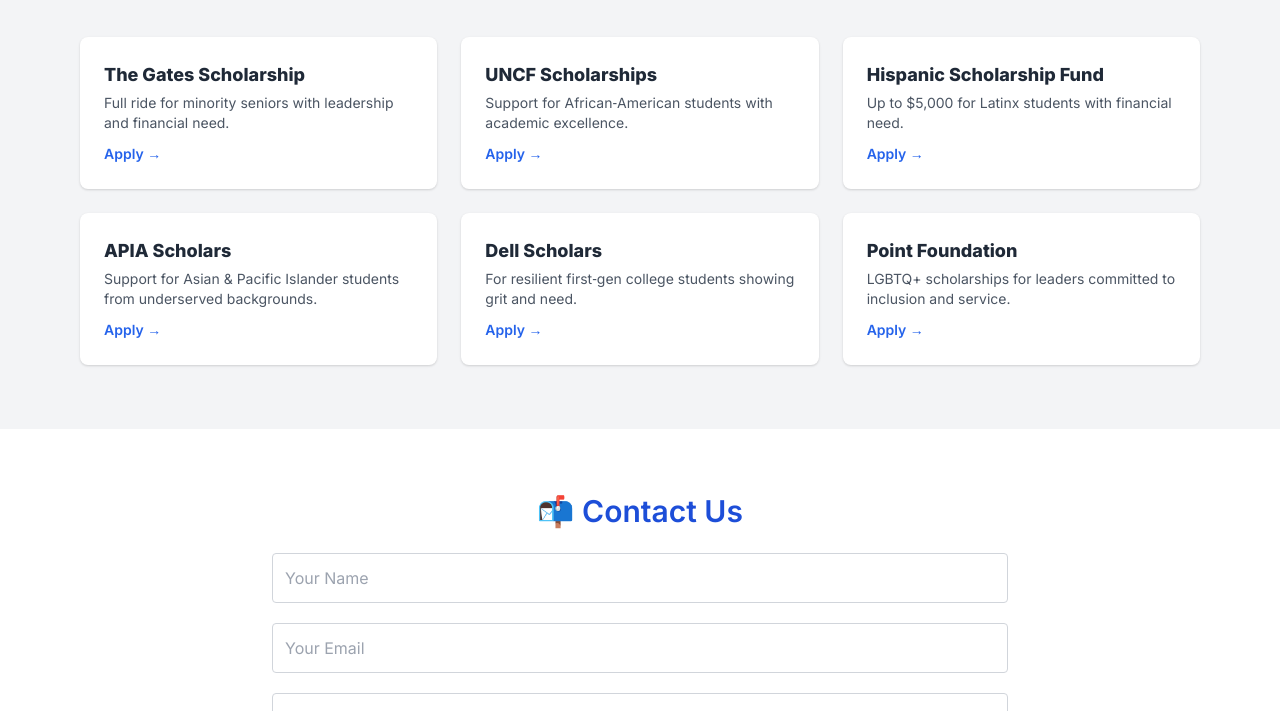
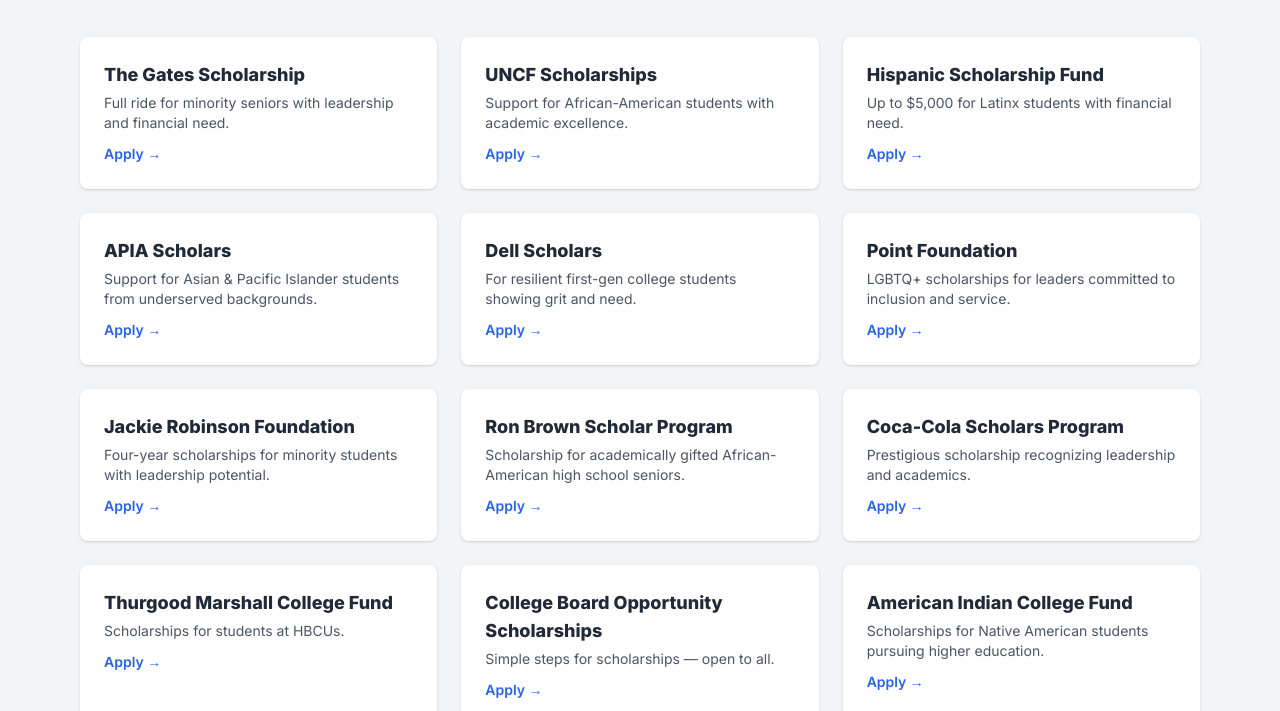
Before and after one commit to aishanipar17/scholsteps, a plain HTML site: page index.html in a window 1280 px wide. Shown: the part 549-1260 px from the top of the page. Drawn offline with nearby package versions, Linux system fonts and the light colour scheme.

Commit message:
Update index.html

```diff
--- a/index.html
+++ b/index.html
@@ -28,7 +28,7 @@
     <p class="max-w-xl mx-auto text-lg opacity-90">Discover scholarships for minority, first-gen, and underserved students. Start your journey toward college today.</p>
   </section>
 
-  <!-- Search Bar -->
+  <!-- Search -->
   <section class="py-8 bg-gray-100">
     <div class="max-w-4xl mx-auto px-4">
       <input id="searchInput" type="text" placeholder="Search scholarships..."
@@ -42,41 +42,119 @@
       <h3 class="text-3xl font-semibold text-center text-blue-700 mb-10">🎓 Featured Scholarships</h3>
       <div id="cards" class="grid sm:grid-cols-2 lg:grid-cols-3 gap-6">
         <!-- Card Template -->
-        <div class="card bg-white p-6 rounded-lg shadow hover:shadow-md transition" data-keywords="gates scholarship minority leadership financial need">
-          <h4 class="text-lg font-bold mb-1">The Gates Scholarship</h4>
-          <p class="text-sm text-gray-600 mb-2">Full ride for minority seniors with leadership and financial need.</p>
-          <a href="https://www.thegatesscholarship.org/" target="_blank" class="text-blue-600 text-sm font-semibold">Apply →</a>
-        </div>
-        <div class="card bg-white p-6 rounded-lg shadow hover:shadow-md transition" data-keywords="uncf scholarships african-american academic">
-          <h4 class="text-lg font-bold mb-1">UNCF Scholarships</h4>
-          <p class="text-sm text-gray-600 mb-2">Support for African‑American students with academic excellence.</p>
-          <a href="https://uncf.org/scholarships" target="_blank" class="text-blue-600 text-sm font-semibold">Apply →</a>
-        </div>
-        <div class="card bg-white p-6 rounded-lg shadow hover:shadow-md transition" data-keywords="hispanic scholarship fund latin students">
-          <h4 class="text-lg font-bold mb-1">Hispanic Scholarship Fund</h4>
-          <p class="text-sm text-gray-600 mb-2">Up to $5,000 for Latinx students with financial need.</p>
-          <a href="https://www.hsf.net/scholarship" target="_blank" class="text-blue-600 text-sm font-semibold">Apply →</a>
-        </div>
-        <div class="card bg-white p-6 rounded-lg shadow hover:shadow-md transition" data-keywords="apia scholars asian pacific islander underserved">
-          <h4 class="text-lg font-bold mb-1">APIA Scholars</h4>
-          <p class="text-sm text-gray-600 mb-2">Support for Asian & Pacific Islander students from underserved backgrounds.</p>
-          <a href="https://apiascholars.org/scholarship/apia‑scholarship/" target="_blank" class="text-blue-600 text-sm font-semibold">Apply →</a>
-        </div>
-        <div class="card bg-white p-6 rounded-lg shadow hover:shadow-md transition" data-keywords="dell scholars first-gen resilient financial need">
-          <h4 class="text-lg font-bold mb-1">Dell Scholars</h4>
-          <p class="text-sm text-gray-600 mb-2">For resilient first‑gen college students showing grit and need.</p>
-          <a href="https://www.dellscholars.org/" target="_blank" class="text-blue-600 text-sm font-semibold">Apply →</a>
-        </div>
-        <div class="card bg-white p-6 rounded-lg shadow hover:shadow-md transition" data-keywords="point foundation lgbtq leadership service inclusion">
-          <h4 class="text-lg font-bold mb-1">Point Foundation</h4>
-          <p class="text-sm text-gray-600 mb-2">LGBTQ+ scholarships for leaders committed to inclusion and service.</p>
-          <a href="https://pointfoundation.org/scholarships/" target="_blank" class="text-blue-600 text-sm font-semibold">Apply →</a>
-        </div>
+        <!-- Each card contains: scholarship name, short description, link -->
+        <!-- Each card includes keywords for search filtering -->
+
+        <!-- Example scholarship card -->
+        <script>
+          const scholarships = [
+            {
+              name: "The Gates Scholarship",
+              description: "Full ride for minority seniors with leadership and financial need.",
+              link: "https://www.thegatesscholarship.org/",
+              keywords: "gates minority leadership financial"
+            },
+            {
+              name: "UNCF Scholarships",
+              description: "Support for African-American students with academic excellence.",
+              link: "https://uncf.org/scholarships",
+              keywords: "uncf black african-american"
+            },
+            {
+              name: "Hispanic Scholarship Fund",
+              description: "Up to $5,000 for Latinx students with financial need.",
+              link: "https://www.hsf.net/scholarship",
+              keywords: "hispanic latino latinx"
+            },
+            {
+              name: "APIA Scholars",
+              description: "Support for Asian & Pacific Islander students from underserved backgrounds.",
+              link: "https://apiascholars.org/scholarship/apia-scholarship/",
+              keywords: "asian pacific islander apia"
+            },
+            {
+              name: "Dell Scholars",
+              description: "For resilient first-gen college students showing grit and need.",
+              link: "https://www.dellscholars.org/",
+              keywords: "first-gen dell resilient"
+            },
+            {
+              name: "Point Foundation",
+              description: "LGBTQ+ scholarships for leaders committed to inclusion and service.",
+              link: "https://pointfoundation.org/scholarships/",
+              keywords: "lgbtq point inclusion"
+            },
+            {
+              name: "Jackie Robinson Foundation",
+              description: "Four-year scholarships for minority students with leadership potential.",
+              link: "https://www.jackierobinson.org/apply/",
+              keywords: "jackie robinson black minority"
+            },
+            {
+              name: "Ron Brown Scholar Program",
+              description: "Scholarship for academically gifted African-American high school seniors.",
+              link: "https://ronbrown.org/",
+              keywords: "ron brown african-american black"
+            },
+            {
+              name: "Coca-Cola Scholars Program",
+              description: "Prestigious scholarship recognizing leadership and academics.",
+              link: "https://www.coca-colascholarsfoundation.org/apply/",
+              keywords: "coca-cola merit leadership"
+            },
+            {
+              name: "Thurgood Marshall College Fund",
+              description: "Scholarships for students at HBCUs.",
+              link: "https://www.tmcf.org/students-alumni/scholarship/",
+              keywords: "thurgood marshall hbcu black"
+            },
+            {
+              name: "College Board Opportunity Scholarships",
+              description: "Simple steps for scholarships — open to all.",
+              link: "https://opportunity.collegeboard.org/",
+              keywords: "college board open everyone"
+            },
+            {
+              name: "American Indian College Fund",
+              description: "Scholarships for Native American students pursuing higher education.",
+              link: "https://collegefund.org/students/scholarships/",
+              keywords: "native american indigenous tribal"
+            }
+          ];
+
+          window.addEventListener('DOMContentLoaded', () => {
+            const cardsContainer = document.getElementById('cards');
+            const searchInput = document.getElementById('searchInput');
+
+            // Render cards
+            function renderCards(filter = "") {
+              cardsContainer.innerHTML = "";
+              scholarships.forEach(sch => {
+                if (sch.keywords.toLowerCase().includes(filter.toLowerCase()) || sch.name.toLowerCase().includes(filter.toLowerCase())) {
+                  const card = document.createElement('div');
+                  card.className = "bg-white p-6 rounded-lg shadow hover:shadow-md transition";
+                  card.innerHTML = `
+                    <h4 class="text-lg font-bold mb-1">${sch.name}</h4>
+                    <p class="text-sm text-gray-600 mb-2">${sch.description}</p>
+                    <a href="${sch.link}" target="_blank" class="text-blue-600 text-sm font-semibold">Apply →</a>
+                  `;
+                  cardsContainer.appendChild(card);
+                }
+              });
+            }
+
+            renderCards();
+
+            searchInput.addEventListener('input', (e) => {
+              renderCards(e.target.value);
+            });
+          });
+        </script>
       </div>
     </div>
   </section>
 
-  <!-- Contact Us -->
+  <!-- Contact -->
   <section id="contact" class="py-16 bg-white">
     <div class="max-w-3xl mx-auto px-4">
       <h3 class="text-3xl font-semibold text-blue-700 mb-6 text-center">📬 Contact Us</h3>
@@ -107,16 +185,6 @@
     <p>&copy; 2025 ScholSteps • Built for students, by students 💙</p>
   </footer>
 
-  <!-- Search Filter Script -->
-  <script>
-    const input = document.getElementById('searchInput');
-    const cards = document.querySelectorAll('.card');
-    input.addEventListener('input', () => {
-      const q = input.value.trim().toLowerCase();
-      cards.forEach(card => {
-        card.style.display = card.getAttribute('data-keywords').includes(q) ? '' : 'none';
-      });
-    });
-  </script>
 </body>
 </html>
+</details>
```
